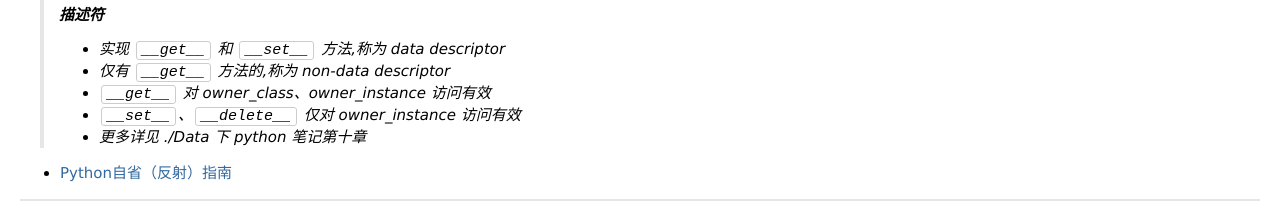
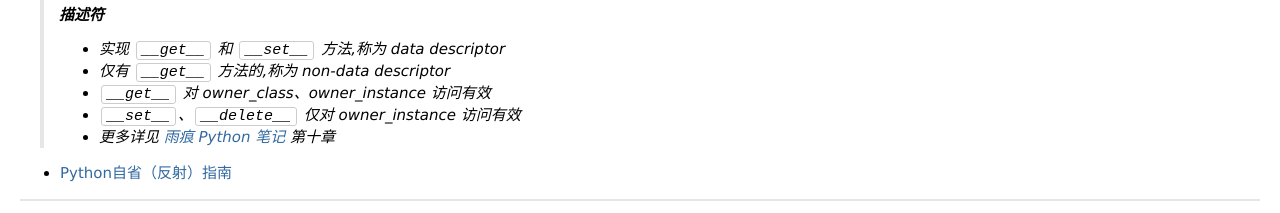
Before and after one commit to damnever/Note, a plain HTML site: page Python.html in a window 1280 px wide. Shown: the part 5680-5893 px from the top of the page. Drawn offline with Linux system fonts and the light colour scheme.

Commit message:
English is a fence, can not let it go!

```diff
--- a/Python.html
+++ b/Python.html
@@ -648,7 +648,7 @@ attribute:  __dict__
 <li>仅有 <code>__get__</code> 方法的,称为 non-data descriptor</li>
 <li><code>__get__</code> 对 owner_class、owner_instance 访问有效</li>
 <li><code>__set__</code>、<code>__delete__</code> 仅对 owner_instance 访问有效</li>
-<li>更多详见 ./Data 下 python 笔记第十章</li>
+<li>更多详见 <a href="https://github.com/qyuhen/book">雨痕 Python 笔记</a> 第十章</li>
 </ul>
 </blockquote><ul>
 <li><a href="http://www.cnblogs.com/huxi/archive/2011/01/02/1924317.html">Python自省（反射）指南</a></li>
```
Also changed, not shown: 1 other file.
